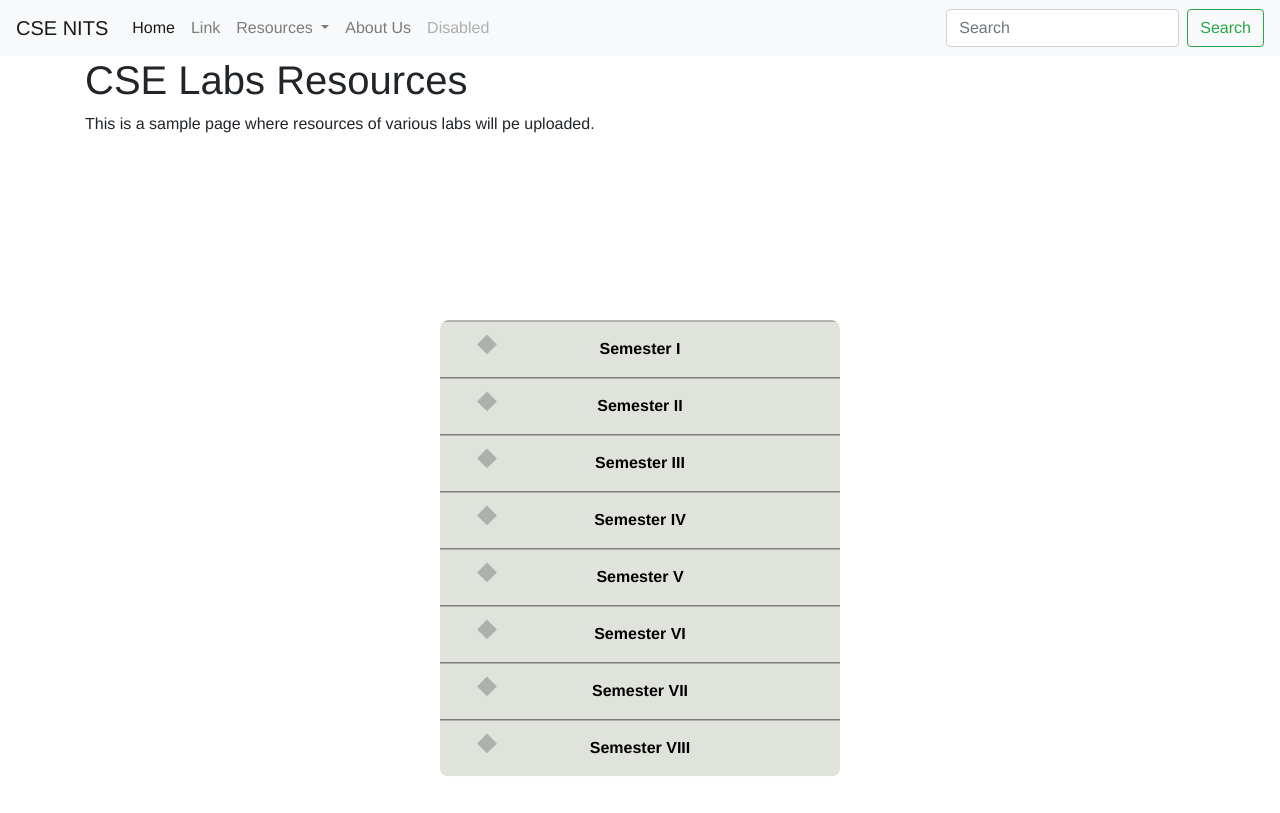
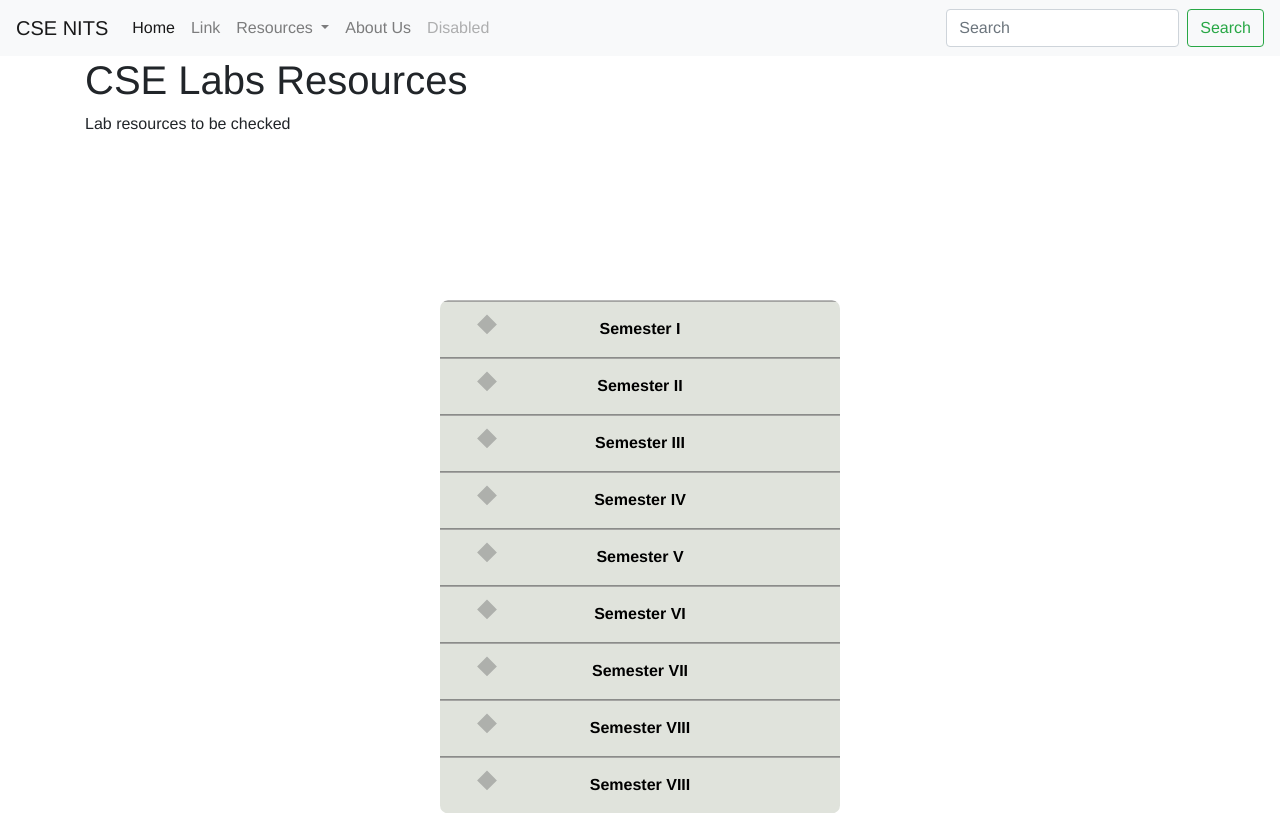
Before and after one commit to csenits/csenits.github.io, a plain HTML site: page labs.html in a window 1280 px wide. Drawn offline with nearby package versions, Linux system fonts and the light colour scheme.

Commit message:
Updated lab resources

```diff
--- a/labs.html
+++ b/labs.html
@@ -81,7 +81,7 @@
 	position: absolute;
 	width: 6px;
 	height: 100%;
-	background: black;
+	background: blue;
 	left: 0;
 	top: 0;
 	transition: 0.3s;
@@ -105,7 +105,7 @@
   <script src="navBar.js"></script>
   <div class="container">
     <h1>CSE Labs Resources</h1>
-    This is a sample page where resources of various labs will pe uploaded.
+    Lab resources to be checked
   </div>
 
 
@@ -181,6 +181,15 @@
                 </div>
             </li>
 
+		            <li class="item" id="sem8">
+                <a href="#sem8" class="btnlist">Semester VIII</a>
+                <div class="smenu">
+                    <a href="labs/81sample.pdf">Subject 8.1</a>
+                    <a href="#">Subject 8.2</a>
+                    <a href="#">Subject 8.3</a>
+                </div>
+            </li>
+
 
         </div>
     </div>
```
